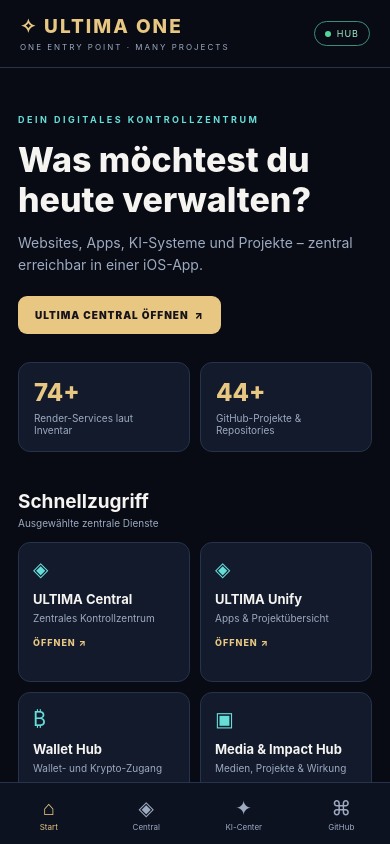
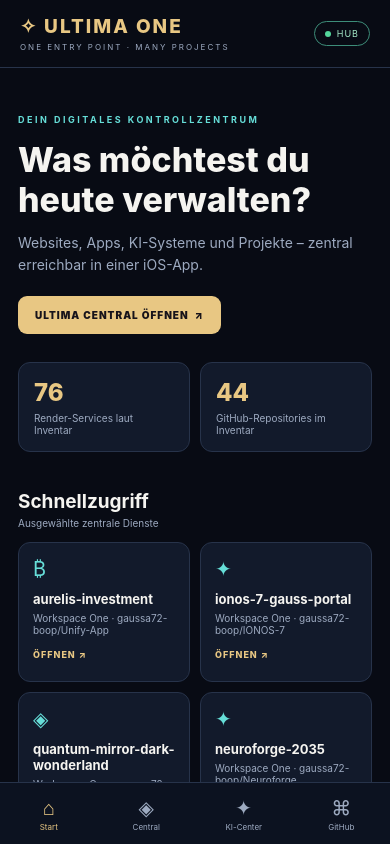
Before and after one commit to gaussa72-boop/Unify-App, a React Native app in the folder mobile/: screen / in a window 390 px wide. Built offline with nearby package versions, Linux system fonts and the light colour scheme; no server answers.

Commit message:
Connect ULTIMA ONE to complete project and repository catalogue

```diff
--- a/mobile/App.js
+++ b/mobile/App.js
@@ -1,23 +1,11 @@
 import React, { useMemo, useRef, useState } from "react";
 import { SafeAreaView, StatusBar, StyleSheet, Text, View, Pressable, TextInput, ScrollView, Linking } from "react-native";
 import { WebView } from "react-native-webview";
+import PROJECT_CATALOG from "./project_catalog.json";
 
 const PORTAL = process.env.EXPO_PUBLIC_APP_URL || "https://ultima-central-45ne.onrender.com/";
-const QUICK = [
-  { title: "ULTIMA Central", subtitle: "Zentrales Kontrollzentrum", url: "https://ultima-central-45ne.onrender.com/", group: "ZENTRAL" },
-  { title: "ULTIMA Unify", subtitle: "Apps & Projektübersicht", url: "https://ultima-unify-45ne.onrender.com/", group: "ZENTRAL" },
-  { title: "Wallet Hub", subtitle: "Wallet- und Krypto-Zugang", url: "https://ultima-central-45ne.onrender.com/", group: "FINANZEN" },
-  { title: "Media & Impact Hub", subtitle: "Medien, Projekte & Wirkung", url: "https://ultima-media-impact-hub.onrender.com/", group: "MEDIA" },
-  { title: "Aurealis Omnia", subtitle: "Zentrale KI-Anwendung", url: "https://aurealis-omnia.onrender.com/", group: "KI" },
-  { title: "QuantumShield", subtitle: "Sicherheitsplattform", url: "https://ultima-membership-api.onrender.com/", group: "SICHERHEIT" },
-  { title: "Ate Rea Vermächtnis", subtitle: "Chroniken & Literatur", url: "https://ate-rea-vermachtnis.onrender.com/", group: "KREATIV" },
-  { title: "NovaTube", subtitle: "Video- und Medienplattform", url: "https://novatube-a10l.onrender.com/", group: "MEDIA" },
-  { title: "Aurelis Investment", subtitle: "Investment-Projekt", url: "https://aurelis-investment.onrender.com/", group: "FINANZEN" },
-  { title: "Krypto-Aurora", subtitle: "Krypto-Projekt", url: "https://github.com/gaussa72-boop/Kryptoaurora", group: "FINANZEN" },
-  { title: "Neuroforge", subtitle: "KI- und Entwicklungsprojekt", url: "https://neuroforge-2035.onrender.com/", group: "KI" },
-  { title: "Lichtkrieger", subtitle: "Spiel- und Erlebniswelt", url: "https://lichtkrieger-hub.onrender.com/", group: "GAMES" },
-];
-const CATS = ["ALLE", "ZENTRAL", "KI", "SICHERHEIT", "KREATIV", "MEDIA", "FINANZEN", "GAMES"];
+const QUICK = PROJECT_CATALOG;
+const CATS = ["ALLE", "ZENTRAL", "KI", "SICHERHEIT", "KREATIV", "MEDIA", "FINANZEN", "GAMES", "SHOPS", "PROJEKTE", "CODE"];
 const COLORS = { bg: "#080B14", panel: "#121A2B", line: "#27334A", gold: "#E8C783", cyan: "#66DED8", muted: "#9DAAC0", white: "#F5F4F0" };
 
 export default function App() {
@@ -49,10 +37,10 @@ export default function App() {
       ) : (
         <ScrollView contentContainerStyle={s.content}>
           <View style={s.hero}><Text style={s.eyebrow}>DEIN DIGITALES KONTROLLZENTRUM</Text><Text style={s.heroTitle}>Was möchtest du{"\n"}heute verwalten?</Text><Text style={s.heroCopy}>Websites, Apps, KI-Systeme und Projekte – zentral erreichbar in einer iOS-App.</Text><Pressable onPress={openPortal} style={s.heroButton}><Text style={s.heroButtonText}>ULTIMA CENTRAL ÖFFNEN  ↗</Text></Pressable></View>
-          <View style={s.stats}><View style={s.stat}><Text style={s.statNumber}>74+</Text><Text style={s.statLabel}>Render-Services laut Inventar</Text></View><View style={s.stat}><Text style={s.statNumber}>44+</Text><Text style={s.statLabel}>GitHub-Projekte & Repositories</Text></View></View>
+          <View style={s.stats}><View style={s.stat}><Text style={s.statNumber}>76</Text><Text style={s.statLabel}>Render-Services laut Inventar</Text></View><View style={s.stat}><Text style={s.statNumber}>44</Text><Text style={s.statLabel}>GitHub-Repositories im Inventar</Text></View></View>
           <View style={s.sectionHead}><Text style={s.sectionTitle}>Schnellzugriff</Text><Text style={s.sectionHint}>Ausgewählte zentrale Dienste</Text></View>
           <View style={s.quickGrid}>{QUICK.slice(0,4).map(p => <Pressable key={p.title} onPress={() => openProject(p)} style={s.quickCard}><Text style={s.cardIcon}>{p.group === "KI" ? "✦" : p.group === "FINANZEN" ? "₿" : p.group === "MEDIA" ? "▣" : "◈"}</Text><Text style={s.cardTitle}>{p.title}</Text><Text style={s.cardSub}>{p.subtitle}</Text><Text style={s.cardLink}>ÖFFNEN ↗</Text></Pressable>)}</View>
-          <View style={s.sectionHead}><Text style={s.sectionTitle}>Alle Projekte</Text><Text style={s.sectionHint}>Katalog durchsuchen</Text></View>
+          <View style={s.sectionHead}><Text style={s.sectionTitle}>Alle Programme & Repositories</Text><Text style={s.sectionHint}>Katalog durchsuchen</Text></View>
           <TextInput value={query} onChangeText={setQuery} placeholder="Projekt suchen …" placeholderTextColor="#71809B" style={s.search} autoCapitalize="none" />
           <ScrollView horizontal showsHorizontalScrollIndicator={false} contentContainerStyle={s.chips}>{CATS.map(c => <Pressable key={c} onPress={() => setCategory(c)} style={[s.chip, category === c && s.chipActive]}><Text style={[s.chipText, category === c && s.chipTextActive]}>{c}</Text></Pressable>)}</ScrollView>
           {projects.map(p => <Pressable key={p.title} onPress={() => openProject(p)} style={s.projectRow}><View style={s.projectGlyph}><Text style={s.projectGlyphText}>✧</Text></View><View style={s.projectInfo}><Text style={s.projectName}>{p.title}</Text><Text style={s.projectDesc}>{p.subtitle}</Text></View><Text style={s.chevron}>›</Text></Pressable>)}
```
